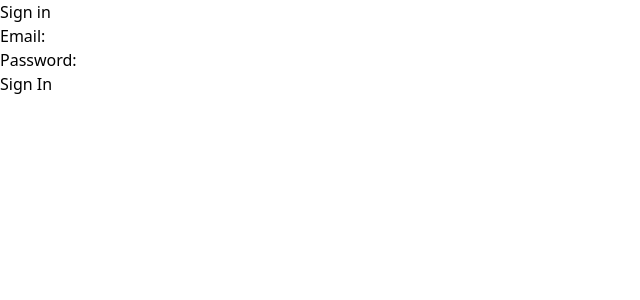
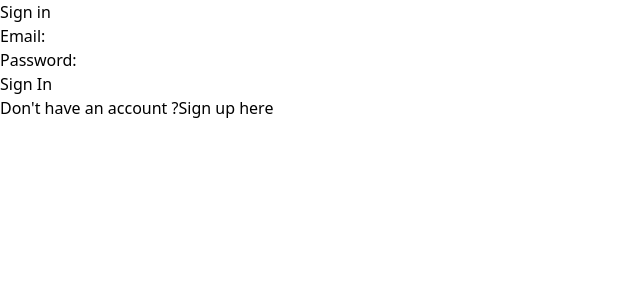
Before and after one commit to pavankumar1921/sport_news, a React (Vite) app: page /users/sign_in in a window 1280 px wide. Shown: the top 300 px of the page, without its empty margins (0-640 px from the left). Built offline with nearby package versions, Linux system fonts and the light colour scheme.

Commit message:
added Link to signup in signin page

```diff
--- a/src/pages/preferences/Preferences.tsx
+++ b/src/pages/preferences/Preferences.tsx
@@ -179,13 +179,13 @@ const Preferences = () => {
               </div>
               <div className="flex justify-center gap-2">
                 <button
-                className="text-white bg-teal-400 border border-black p-2 rounded"
+                className="hover:bg-green-600 text-black bg-green-300 border p-2 rounded-md"
                   onClick={handleSavePreferences}
                 >
                   Save
                 </button>
                 <button
-                className="text-white bg-red-400 border border-black p-2 rounded"
+                className="hover:bg-red-600 text-black bg-red-500 border p-2 rounded-md"
                   onClick={closeModal}
                 >
                   Cancel
--- a/src/pages/signin/SigninForm.tsx
+++ b/src/pages/signin/SigninForm.tsx
@@ -51,6 +51,11 @@ const SigninForm: React.FC = () => {
         )}
       </div>
       <button type="submit" className="w-full bg-gray-700 hover:bg-gray-800 text-white font-semibold py-2 px-4 rounded-md focus:outline-none focus:shadow-outline-gray mt-4">Sign In</button>
+          <p className='p-2'>Don't have an account ?
+            <Link to="/users">
+              <span className='text-blue-500 px-2 hover:text-green-600 hover:underline'>Sign up here</span>
+            </Link>
+          </p>
     </form>
   );
 };
```
